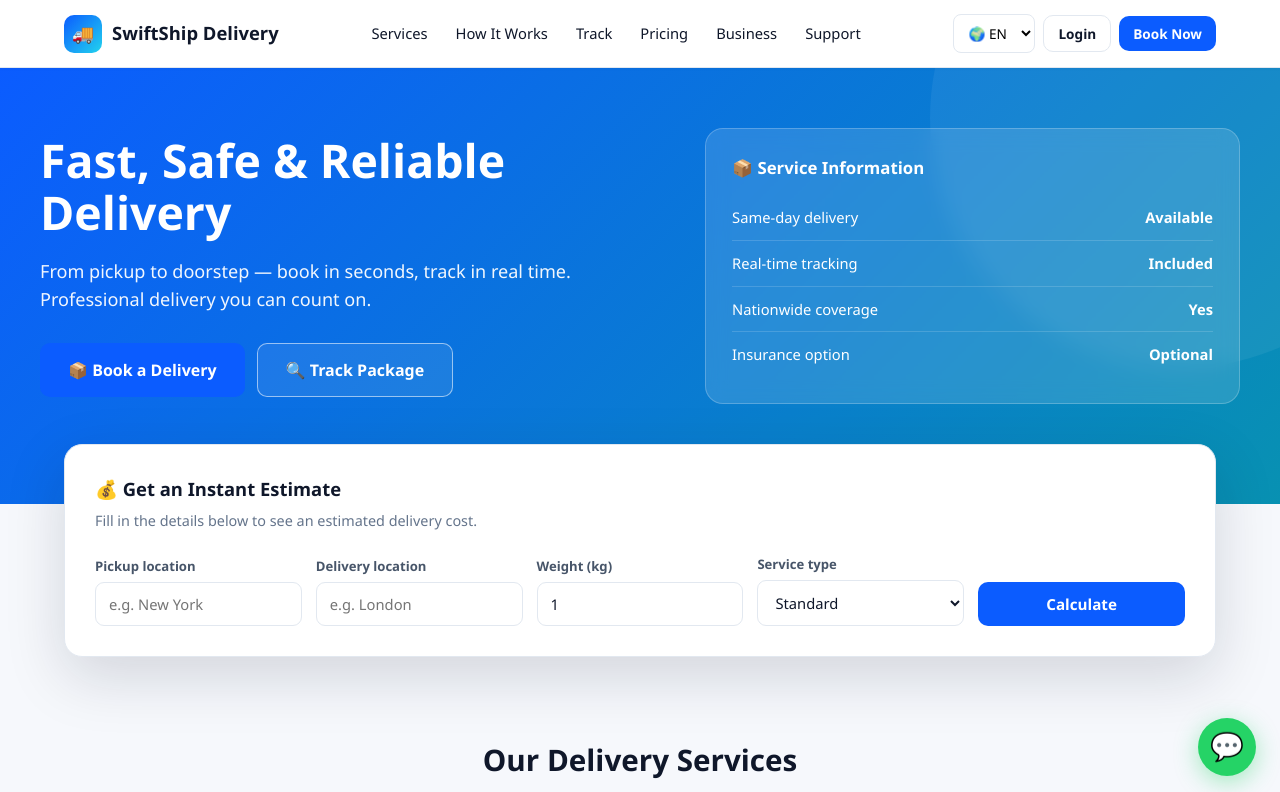
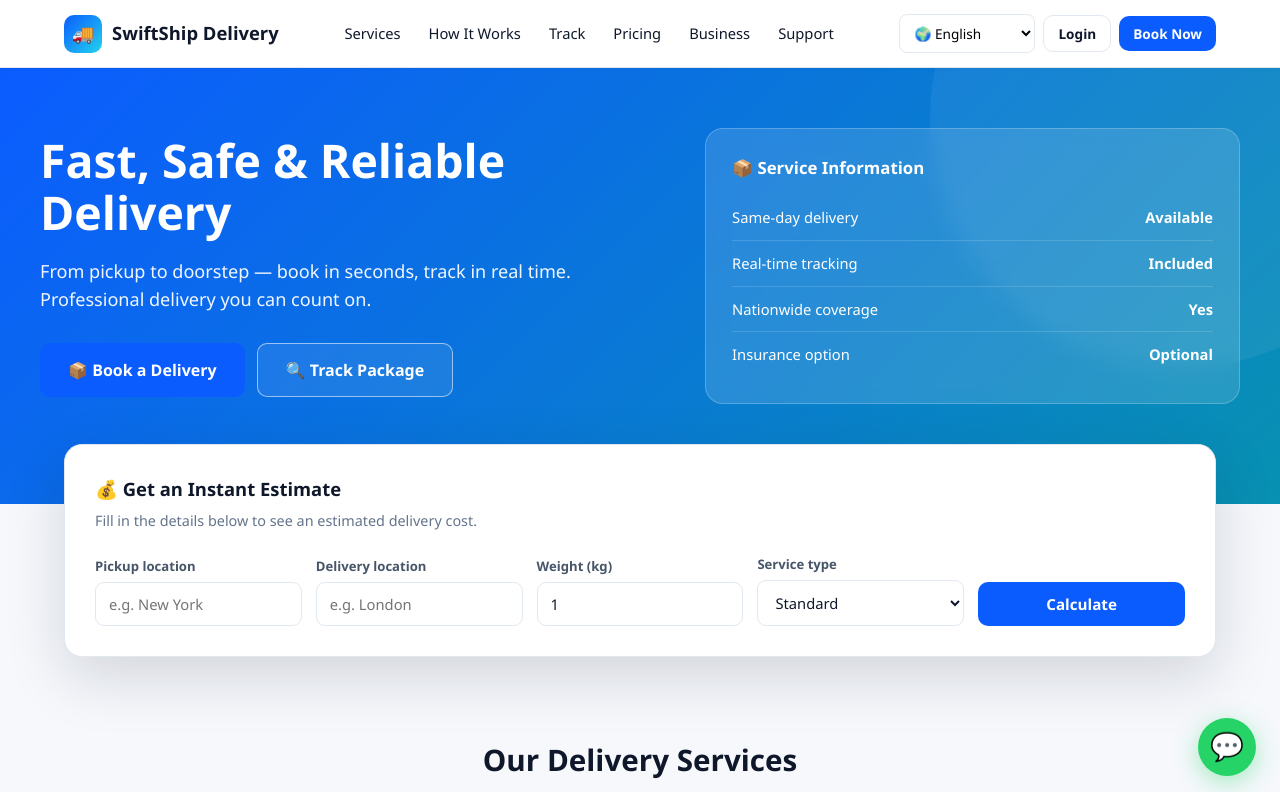
Before and after one commit to swiftshipdeliverylogistic-ctrl/swiftship-delivery, a website: page public/index.html in a window 1280 px wide. Shown: the top 792 px of the page. Drawn offline with Linux system fonts and the light colour scheme.

Commit message:
Clean language dropdown labels

```diff
--- a/public/index.html
+++ b/public/index.html
@@ -250,11 +250,11 @@ footer a:hover,footer .f-link:hover{color:#fff}
     </ul>
     <div class="nav-right">
       <select class="lang-select" id="lang-switch" onchange="applyLanguage(this.value)" title="Language">
-        <option value="en">🌍 EN</option>
-        <option value="fr">🇫🇷 FR</option>
-        <option value="es">🇪🇸 ES</option>
-        <option value="ha">🇳🇬 HA</option>
-        <option value="yo">🇳🇬 YO</option>
+        <option value="en">🌍 English</option>
+        <option value="fr">🇫🇷 Francais</option>
+        <option value="es">🇪🇸 Espanol</option>
+        <option value="ha">PT Portuguese</option>
+        <option value="yo">GR Dutch</option>
       </select>
       <button class="btn btn-outline btn-sm" onclick="navigate('login')" data-i18n="nav.login">Login</button>
       <button class="btn btn-primary btn-sm" onclick="navigate('book')" data-i18n="nav.book">Book Now</button>
```
